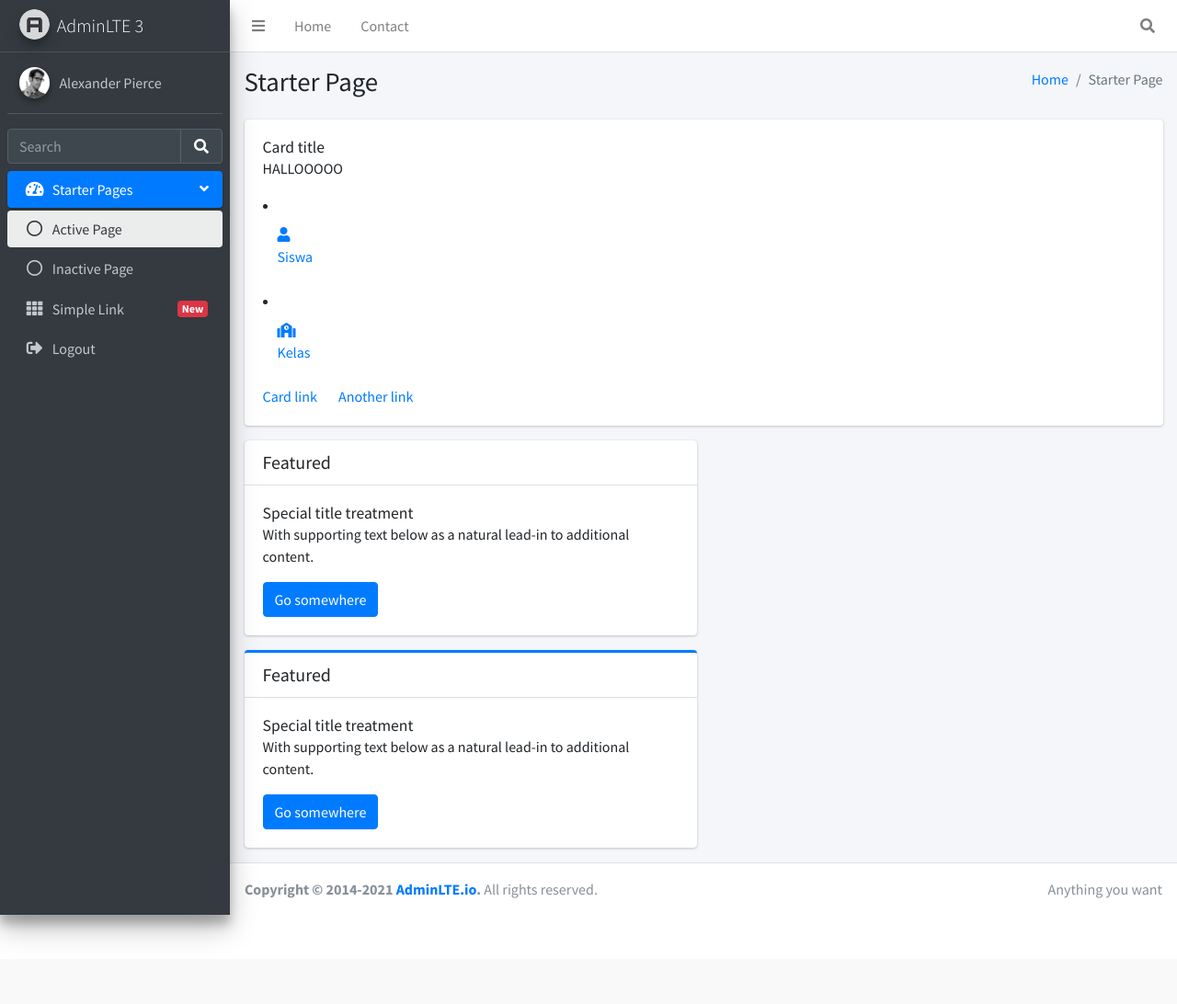
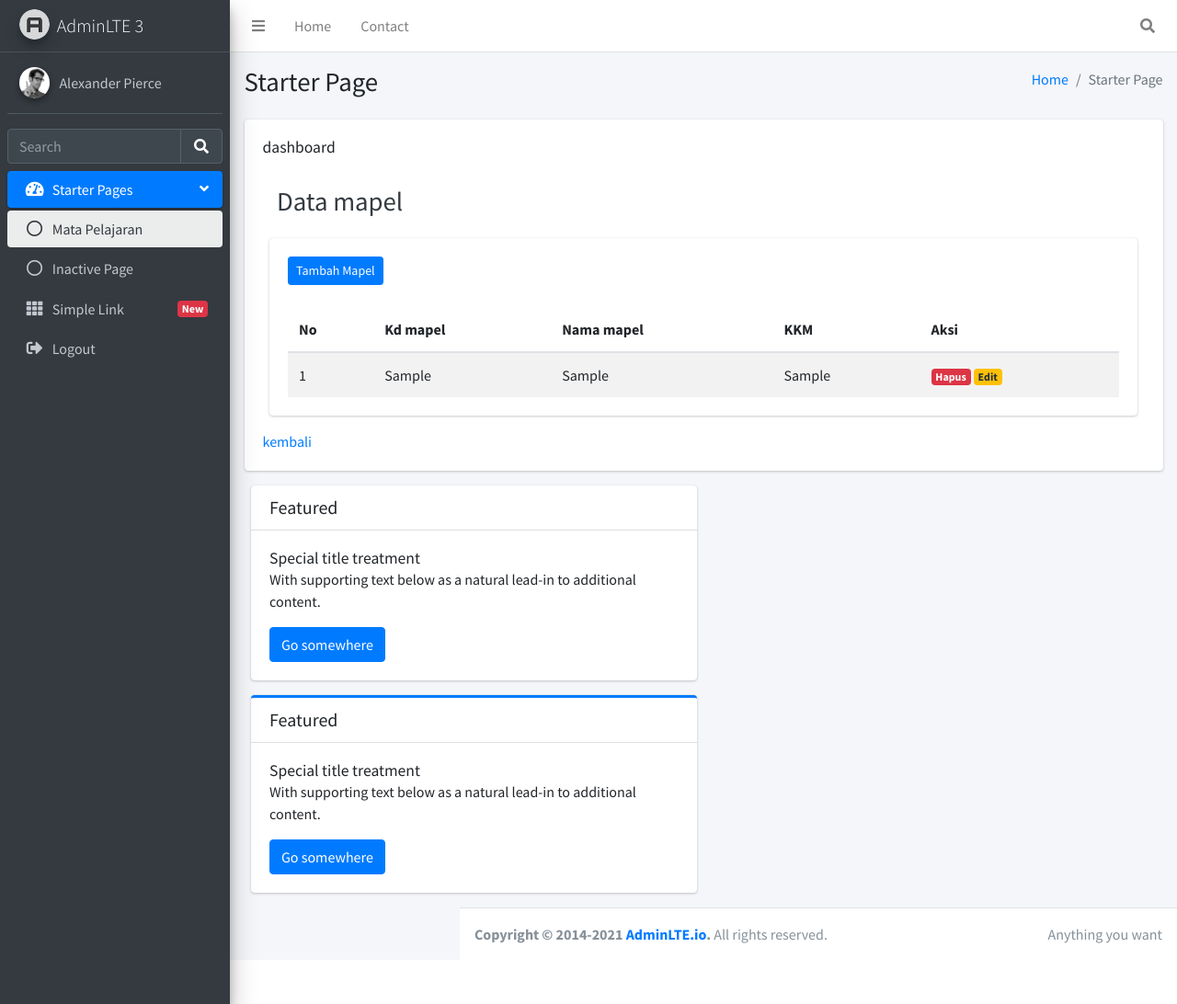
Before and after one commit to DAVA157/pwt_2511500062, a PHP site: page /starter.php?page=mapel in a window 1280 px wide. Shown: the whole page at 92% size. Before the commit the page ends 1017 px from the top, so only its background shows below. Run offline with PHP 8.4, Linux system fonts and the light colour scheme; a user stored in the database is signed in; tables that the repository leaves empty or names only in its code hold one stand-in row (values such as "Sample post"); some libraries are stand-ins or nearby versions.

Commit message:
tambah mapel

```diff
--- /dev/null
+++ b/PAGE/dashboard.php
@@ -0,0 +1 @@
+selamat datang di web sekolah
--- /dev/null
+++ b/PAGE/mapel.php
@@ -0,0 +1,88 @@
+<?php
+require_once __DIR__ . "/../config/koneksi.php";
+?>
+<div class="content-header">
+  <div class="container-fluid">
+    <div class="row mb-2">
+      <div class="col-sm-6">
+        <h1 class="m-0 text-dark">Data mapel</h1>
+      </div>
+    </div>
+  </div>
+</div>
+
+<?php
+if (isset($_GET['action'])) {
+    if ($_GET['action'] == "hapus") {
+        $kd = $_GET['kd'];
+
+        $query = mysqli_query($koneksi, "DELETE FROM mapel WHERE kd_mapel = '$kd'");
+
+        if ($query) {
+            echo '
+            <div class="alert alert-warning alert-dismissible">
+                Berhasil Di Hapus
+            </div>';
+
+            echo '<meta http-equiv="refresh" content="1;url=index.php?page=mapel">';
+        }
+    }
+}
+?>
+
+<div class="content">
+    <div class="container-fluid">
+  <div class="card">
+    <div class="card-body">
+
+      <a href="starter.php?page=tambah_mapel" class="btn btn-primary btn-sm">
+        Tambah Mapel
+      </a>
+
+      <br><br>
+
+      <table class="table table-striped">
+        <thead>
+          <tr>
+            <th>No</th>
+            <th>Kd mapel</th>
+            <th>Nama mapel</th>
+            <th>KKM</th>
+            <th>Aksi</th>
+          </tr>
+        </thead>
+
+        <tbody>
+          <?php
+          $no = 0;
+          $query = mysqli_query($conn, "SELECT * FROM mapel");
+
+          while ($result = mysqli_fetch_array($query)) {
+              $no++;
+          ?>
+          <tr>
+            <td><?= $no; ?></td>
+            <td><?= $result['kd_mapel']; ?></td>
+            <td><?= $result['nm_mapel']; ?></td>
+            <td><?= $result['kkm']; ?></td>
+            <td>
+              <!-- Tombol Hapus -->
+              <a href="index.php?page=mapel&action=hapus&kd=<?= $result['kd_mapel']; ?>"
+                 onclick="return confirm('Yakin ingin menghapus data ini?')">
+                <span class="badge badge-danger">Hapus</span>
+              </a>
+
+              <!-- Tombol Edit -->
+              <a href="index.php?page=edit_mapel&kd=<?= $result['kd_mapel']; ?>" title="Edit">
+                <span class="badge badge-warning">Edit</span>
+              </a>
+            </td>
+          </tr>
+          <?php } ?>
+        </tbody>
+
+      </table>
+
+    </div>
+  </div>
+</div>
--- a/config/koneksi.php
+++ b/config/koneksi.php
@@ -2,7 +2,7 @@
 $host = "localhost";
 $user = "root";
 $pass = "";
-$db   = "db_mahasiswa"; // ganti sesuai nama database kamu
+$db   = "db_mahasiswa";
 
 $conn = mysqli_connect($host, $user, $pass, $db);
 
--- a/starter.php
+++ b/starter.php
@@ -1,3 +1,6 @@
+
+
+
 <?php
 session_start();
 
@@ -119,9 +122,9 @@ scratch. This page gets rid of all links and provides the needed markup only.
             </a>
             <ul class="nav nav-treeview">
               <li class="nav-item">
-                <a href="#" class="nav-link active">
+                <a href="starter.php?page=mapel" class="nav-link active">
                   <i class="far fa-circle nav-icon"></i>
-                  <p>Active Page</p>
+                  <p>Mata Pelajaran</p>
                 </a>
               </li>
               <li class="nav-item">
@@ -181,31 +184,30 @@ scratch. This page gets rid of all links and provides the needed markup only.
           <div class="col-lg-12">
             <div class="card">
               <div class="card-body">
-                <h5 class="card-title">Card title</h5>
+                <h5 class="card-title">dashboard  </h5>
 
                 <p class="card-text">
-                  HALLOOOOO
-                </p>
+                  <?php
+if (isset($_GET['page'])) {
+    $page = $_GET['page'];
+} else {
+    $page = "";
+}
 
-<li class="nav-item">
-<a href="#" class="nav-link">
-<i class="nav-icon fas fa-user"></i>
-<p>Siswa</p>
-</a>
-</li>
-
-
-<li class="nav-item">
-<a href="#" class="nav-link">
-<i class="nav-icon fas fa-school"></i>
-<p>Kelas</p>
-</a>
-</li>
+if ($page == "") {
+    include "page/dashboard.php";
+} elseif (!file_exists("page/$page.php")) {
+    echo "File Tidak Ditemukan";
+} else {
+    include "page/$page.php";
+}
+?>
+</p>
 
 
 
-                <a href="#" class="card-link">Card link</a>
-                <a href="#" class="card-link">Another link</a>
+                <a href="starter.php?page=tambah_mapel" class="card-link">kembali</a>
+
               </div>
             </div>
 
```
Also changed, not shown: PAGE/tambah_mapel.php (added, +79 -0 lines).
